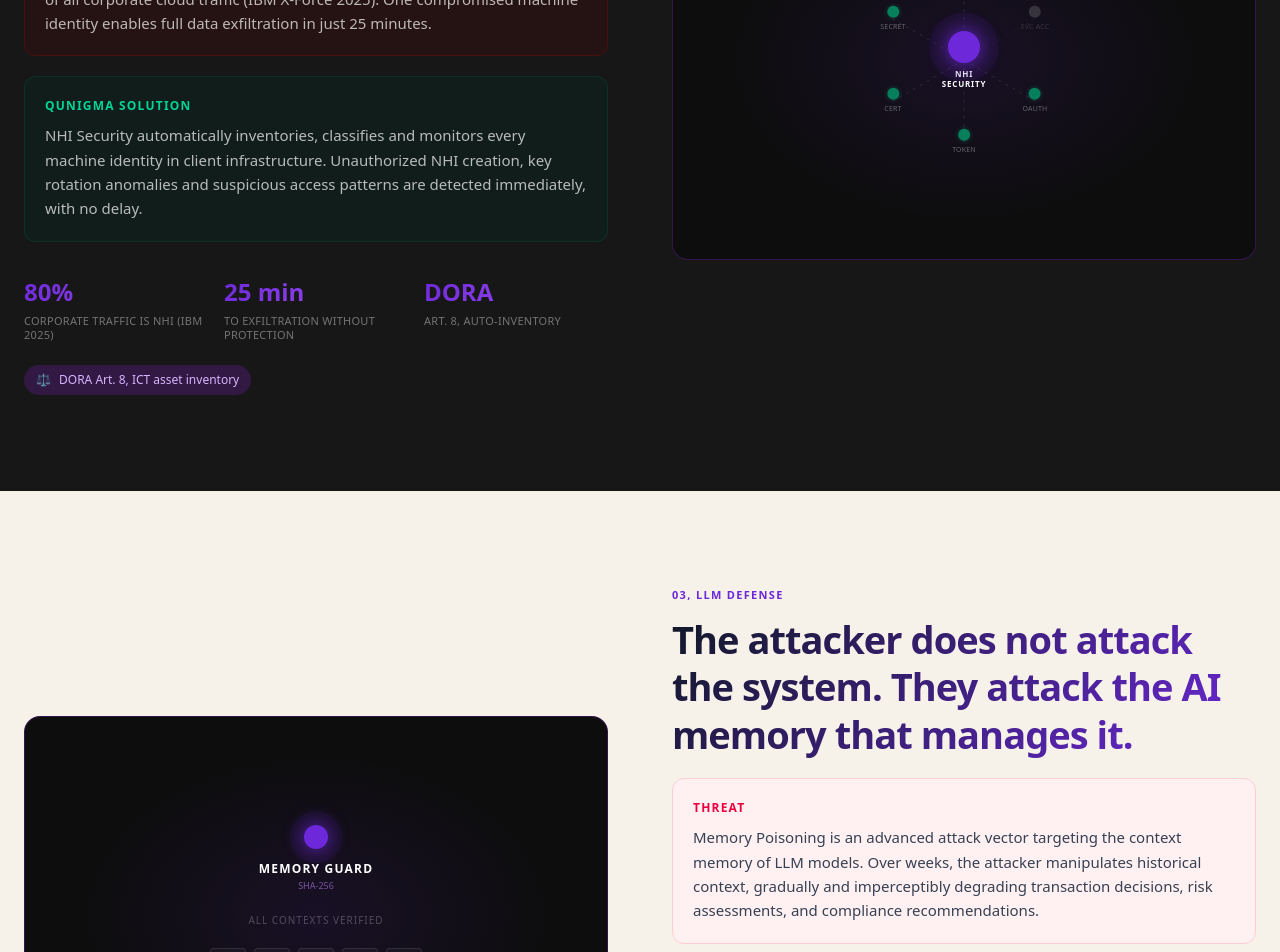
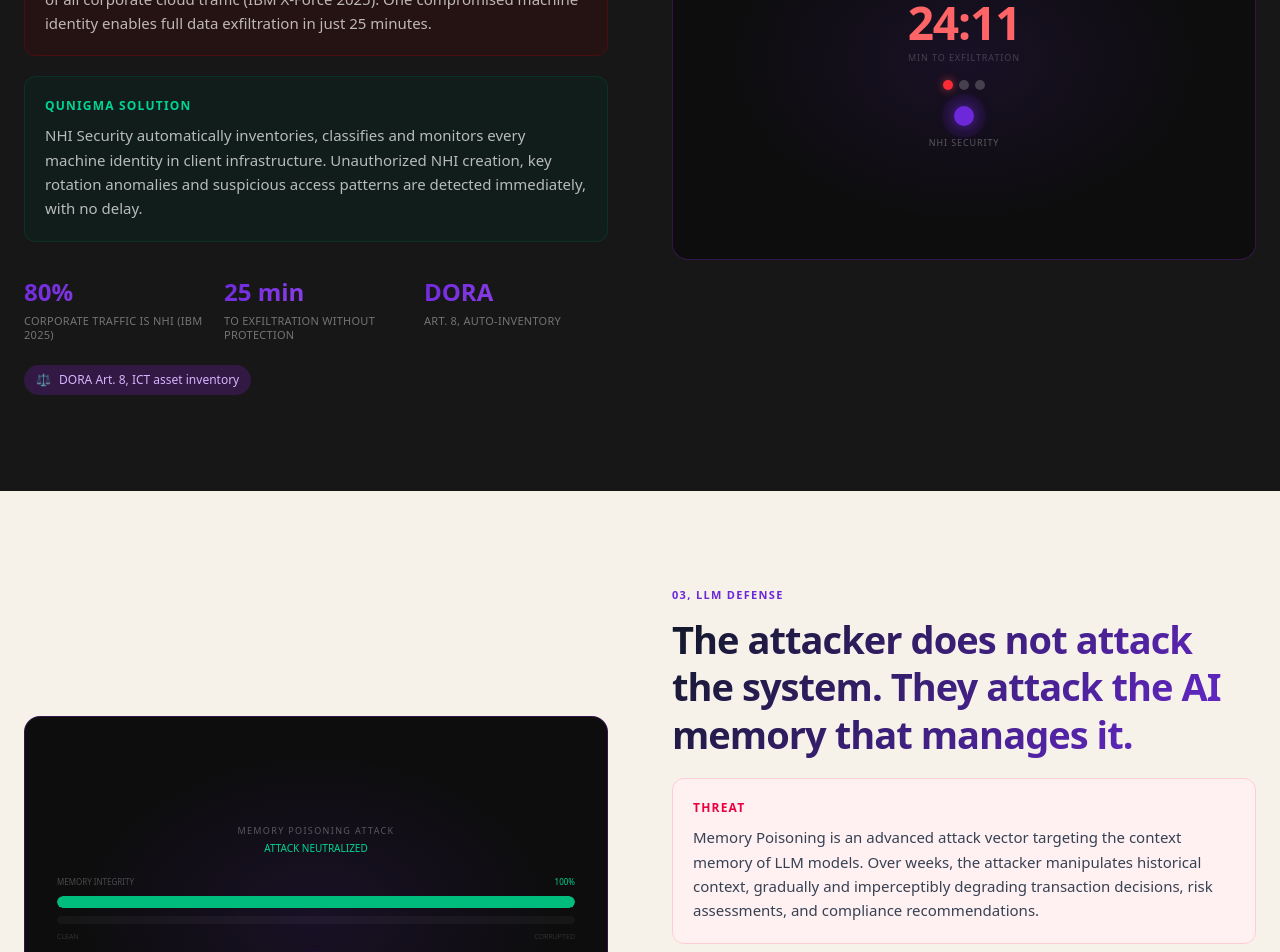
Before and after one commit to JKulczynski/qunigma-landing, a Next.js app: page /en/rozwiazania in a window 1280 px wide. Shown: the part 1700-2652 px from the top of the page. Built offline with nearby package versions, Linux system fonts and the light colour scheme; a web font is replaced by a local one.

Commit message:
Honeypot horizontal option A, unique LLMDefense + NHIGovernance visuals for rozwiazania

```diff
--- a/app/en/rozwiazania/page.tsx
+++ b/app/en/rozwiazania/page.tsx
@@ -2,8 +2,8 @@ import { SubpageNavbar } from '@/components/SubpageNavbar';
 import { Footer } from '@/components/Footer';
 import { CTASection } from '@/components/CTASection';
 import { AllGreenFraudVisual } from '@/components/AllGreenFraudVisual';
-import { NHISecurityVisual } from '@/components/NHISecurityVisual';
-import { MemoryGuardVisual } from '@/components/MemoryGuardVisual';
+import { NHIGovernanceVisual } from '@/components/NHIGovernanceVisual';
+import { LLMDefenseVisual } from '@/components/LLMDefenseVisual';
 import type { Metadata } from 'next';
 
 export const metadata: Metadata = {
@@ -104,8 +104,8 @@ export default function EnRozwiazaniaPage() {
               <div className={`bg-[#0D0D0D] border border-purple-800/40 rounded-2xl h-[320px] md:h-[400px] flex items-center justify-center relative overflow-hidden ${i % 2 === 1 ? 'lg:order-2' : ''}`}>
                 <div className="absolute inset-0" style={{ background: 'radial-gradient(ellipse 60% 60% at 50% 50%, rgba(109,40,217,0.12) 0%, transparent 70%)' }} />
                 {sol.id === 'fraud' && <AllGreenFraudVisual />}
-                {sol.id === 'nhi' && <NHISecurityVisual />}
-                {sol.id === 'llm' && <MemoryGuardVisual />}
+                {sol.id === 'nhi' && <NHIGovernanceVisual />}
+                {sol.id === 'llm' && <LLMDefenseVisual />}
               </div>
 
               {/* Text */}
--- a/components/HoneypotLLMVisual.tsx
+++ b/components/HoneypotLLMVisual.tsx
@@ -1,88 +1,120 @@
 'use client';
 
-import { useEffect, useState } from 'react';
+import { useEffect, useRef, useState } from 'react';
 
-type Phase = 'probing' | 'trapping' | 'trapped' | 'intel';
+type Phase = 'idle' | 'approaching' | 'trapped' | 'intel';
 
 export function HoneypotLLMVisual() {
-  const [phase, setPhase] = useState<Phase>('probing');
-  const [blink, setBlink] = useState(false);
+  const [phase, setPhase] = useState<Phase>('idle');
+  const [lineProgress, setLineProgress] = useState(0);
 
   useEffect(() => {
     let cancelled = false;
+    let rafId: number;
     let t: ReturnType<typeof setTimeout>;
+    const APPROACH_DURATION = 1800;
 
     const runCycle = () => {
       if (cancelled) return;
-      setPhase('probing');
-      setBlink(false);
+      setPhase('idle');
+      setLineProgress(0);
 
-      let blinkCount = 0;
-      const doBlink = () => {
-        if (cancelled) return;
-        setBlink(true);
       t = setTimeout(() => {
         if (cancelled) return;
-          setBlink(false);
-          blinkCount++;
-          if (blinkCount < 4) {
-            t = setTimeout(doBlink, 450);
+        setPhase('approaching');
+        const start = performance.now();
+
+        const tick = (now: number) => {
+          if (cancelled) return;
+          const p = Math.min((now - start) / APPROACH_DURATION, 1);
+          setLineProgress(p);
+          if (p < 1) {
+            rafId = requestAnimationFrame(tick);
           } else {
-            t = setTimeout(() => {
-              if (cancelled) return;
-              setPhase('trapping');
-              t = setTimeout(() => {
-                if (cancelled) return;
             setPhase('trapped');
             t = setTimeout(() => {
               if (cancelled) return;
               setPhase('intel');
               t = setTimeout(runCycle, 1500);
             }, 700);
-              }, 400);
-            }, 200);
           }
-        }, 280);
         };
-
-      t = setTimeout(doBlink, 700);
+        rafId = requestAnimationFrame(tick);
+      }, 800);
     };
 
     runCycle();
     return () => {
       cancelled = true;
+      cancelAnimationFrame(rafId);
       clearTimeout(t);
     };
   }, []);
 
-  const topFaded = phase === 'trapped' || phase === 'intel';
-  const midFlare = phase === 'trapping' || phase === 'trapped';
-  const bottomLit = phase === 'intel';
+  const attackerOpacity = phase === 'trapped' || phase === 'intel' ? 0.12 : 1;
+  const midFlare = phase === 'trapped';
 
   return (
-    <div className="relative flex flex-col items-center justify-center w-full h-full py-10 z-10 font-mono">
+    <div className="relative flex flex-col items-center justify-center w-full h-full py-8 z-10 font-mono gap-7 px-2">
 
-      <div className={`flex flex-col items-center gap-2.5 transition-opacity duration-400 ${topFaded ? 'opacity-15' : 'opacity-100'}`}>
-        <div className={`w-4 h-4 rounded-full bg-red-500 transition-all duration-150 ${blink ? 'shadow-[0_0_22px_rgba(239,68,68,0.95)]' : 'shadow-[0_0_10px_rgba(239,68,68,0.45)]'}`} />
-        <span className="text-white/70 text-xs tracking-widest">ATTACKING AI</span>
+      {/* Main row: attacker — line — honeypot | real system */}
+      <div className="flex items-center w-full px-5 gap-2">
+
+        {/* Attacking AI */}
+        <div
+          className="flex flex-col items-center gap-2 shrink-0 transition-opacity duration-400"
+          style={{ opacity: attackerOpacity }}
+        >
+          <div className="w-4 h-4 rounded-full bg-red-500 shadow-[0_0_12px_rgba(239,68,68,0.6)]" />
+          <span className="text-white/65 text-[8px] tracking-widest whitespace-nowrap">ATTACKING AI</span>
         </div>
 
-      <div className="w-px h-14 border-l-2 border-dashed border-white/20 my-3" />
+        {/* Animated line */}
+        <div className="flex-1 relative h-px mx-1">
+          <div className="absolute inset-0 border-t border-dashed border-white/10" />
+          <div
+            className="absolute left-0 top-0 h-px bg-red-400/60"
+            style={{ width: `${lineProgress * 100}%` }}
+          />
+        </div>
 
-      <div className="flex flex-col items-center gap-2.5 relative">
+        {/* Honeypot LLM */}
+        <div className="flex flex-col items-center gap-2 shrink-0 relative">
           <div className="absolute top-0 w-6 h-6 bg-[#6D28D9] rounded-full node-pulse pointer-events-none" />
           <div className="absolute top-0 w-6 h-6 bg-[#6D28D9] rounded-full node-pulse-delayed pointer-events-none" />
           <div className={`w-6 h-6 rounded-full bg-[#6D28D9] relative z-10 transition-shadow duration-300 ${midFlare ? 'shadow-[0_0_45px_rgba(109,40,217,1.5)]' : 'shadow-[0_0_20px_rgba(109,40,217,0.8)]'}`} />
-        <span className="text-white font-bold text-xs tracking-widest mt-1 relative z-20 text-center transition-all duration-300">
-          {midFlare ? 'ATTACKER TRAPPED' : 'HONEYPOT LLM'}
+          <span className="text-white font-bold text-[8px] tracking-widest mt-1 relative z-20 text-center leading-tight">
+            HONEYPOT<br />LLM
           </span>
         </div>
 
-      <div className="w-px h-14 border-l-2 border-dashed border-white/20 my-3" />
+        {/* Divider */}
+        <div className="h-10 w-px bg-white/10 shrink-0 mx-1" />
 
-      <div className="flex flex-col items-center gap-2.5">
-        <div className={`w-4 h-4 rounded-full transition-all duration-500 ${bottomLit ? 'bg-emerald-500 shadow-[0_0_15px_rgba(16,185,129,0.5)]' : 'bg-white/15'}`} />
-        <span className={`text-xs tracking-widest transition-colors duration-500 ${bottomLit ? 'text-white/50' : 'text-white/20'}`}>THREAT INTEL</span>
+        {/* Real System */}
+        <div className="flex flex-col items-center gap-2 shrink-0">
+          <div className="w-3.5 h-3.5 rounded-full bg-emerald-500/50 shadow-[0_0_6px_rgba(16,185,129,0.25)]" />
+          <span className="text-white/30 text-[8px] tracking-widest text-center leading-tight whitespace-nowrap">
+            REAL<br />SYSTEM
+          </span>
+        </div>
+
+      </div>
+
+      {/* Status bottom */}
+      <div className="flex flex-col items-center gap-2">
+        <div className={`w-3 h-3 rounded-full transition-all duration-500 ${phase === 'intel' ? 'bg-emerald-500 shadow-[0_0_12px_rgba(16,185,129,0.5)]' : 'bg-white/10'}`} />
+        <span className={`text-[9px] tracking-widest transition-colors duration-300 ${
+          phase === 'trapped' ? 'text-purple-400' :
+          phase === 'intel' ? 'text-emerald-400' :
+          phase === 'approaching' ? 'text-red-400/70' :
+          'text-white/20'
+        }`}>
+          {phase === 'trapped' ? 'ATTACKER TRAPPED' :
+           phase === 'intel' ? 'THREAT INTEL GATHERED' :
+           phase === 'approaching' ? 'LURING IN...' :
+           'MONITORING'}
+        </span>
       </div>
 
     </div>
--- /dev/null
+++ b/components/LLMDefenseVisual.tsx
@@ -0,0 +1,113 @@
+'use client';
+
+import { useEffect, useState } from 'react';
+
+const CORRUPT_DURATION = 4000;
+const TARGET_CORRUPTION = 0.82;
+
+export function LLMDefenseVisual() {
+  const [corruption, setCorruption] = useState(0);
+  const [days, setDays] = useState(0);
+  const [phase, setPhase] = useState<'corrupting' | 'detected' | 'blocked'>('corrupting');
+
+  useEffect(() => {
+    let cancelled = false;
+    let rafId: number;
+    let t: ReturnType<typeof setTimeout>;
+
+    const runCycle = () => {
+      if (cancelled) return;
+      setCorruption(0);
+      setDays(0);
+      setPhase('corrupting');
+      const start = performance.now();
+
+      const tick = (now: number) => {
+        if (cancelled) return;
+        const p = Math.min((now - start) / CORRUPT_DURATION, 1);
+        setCorruption(p * TARGET_CORRUPTION);
+        setDays(Math.floor(p * 47));
+
+        if (p < 1) {
+          rafId = requestAnimationFrame(tick);
+        } else {
+          setPhase('detected');
+          t = setTimeout(() => {
+            if (cancelled) return;
+            setPhase('blocked');
+            t = setTimeout(runCycle, 1500);
+          }, 700);
+        }
+      };
+      rafId = requestAnimationFrame(tick);
+    };
+
+    runCycle();
+    return () => {
+      cancelled = true;
+      cancelAnimationFrame(rafId);
+      clearTimeout(t);
+    };
+  }, []);
+
+  const corruptPct = Math.round(corruption * 100);
+  const integrityPct = 100 - corruptPct;
+
+  return (
+    <div className="relative flex flex-col items-center justify-center w-full h-full py-8 z-10 font-mono gap-5 px-8">
+
+      {/* Header */}
+      <div className="text-center">
+        <div className="text-white/30 text-[9px] tracking-[0.15em] uppercase mb-1">MEMORY POISONING ATTACK</div>
+        <div className={`text-[10px] font-mono transition-colors duration-300 ${phase === 'blocked' ? 'text-emerald-400' : 'text-red-400/70'}`}>
+          {phase === 'blocked' ? 'ATTACK NEUTRALIZED' : `ATTACK DAY ${days}`}
+        </div>
+      </div>
+
+      {/* Integrity bar */}
+      <div className="w-full flex flex-col gap-2">
+        <div className="flex justify-between text-[8px]">
+          <span className="text-white/25">MEMORY INTEGRITY</span>
+          <span className={`transition-colors duration-300 ${phase === 'blocked' ? 'text-emerald-400' : integrityPct < 30 ? 'text-red-400' : 'text-white/40'}`}>
+            {phase === 'blocked' ? '100%' : `${integrityPct}%`}
+          </span>
+        </div>
+        <div className="h-3 bg-white/[0.06] rounded-full overflow-hidden">
+          <div
+            className={`h-full rounded-full transition-none ${phase === 'blocked' ? 'bg-emerald-500' : 'bg-emerald-600/60'}`}
+            style={{ width: phase === 'blocked' ? '100%' : `${integrityPct}%` }}
+          />
+        </div>
+
+        {/* Corruption fill */}
+        <div className="h-2 bg-white/[0.04] rounded-full overflow-hidden">
+          <div
+            className={`h-full rounded-full transition-none ${phase === 'blocked' ? 'w-0' : 'bg-red-600/50'}`}
+            style={phase !== 'blocked' ? { width: `${corruptPct}%` } : undefined}
+          />
+        </div>
+        <div className="flex justify-between text-[7px] text-white/15">
+          <span>CLEAN</span>
+          <span>CORRUPTED</span>
+        </div>
+      </div>
+
+      {/* Memory Guard node */}
+      <div className="flex flex-col items-center gap-2 relative">
+        <div className="absolute top-0 w-5 h-5 bg-[#6D28D9] rounded-full node-pulse pointer-events-none" />
+        <div className="absolute top-0 w-5 h-5 bg-[#6D28D9] rounded-full node-pulse-delayed pointer-events-none" />
+        <div className="w-5 h-5 rounded-full bg-[#6D28D9] shadow-[0_0_16px_rgba(109,40,217,0.9)] relative z-10" />
+        <span className={`text-[9px] tracking-widest mt-1 relative z-20 font-bold transition-colors duration-300 ${
+          phase === 'detected' ? 'text-purple-400' :
+          phase === 'blocked' ? 'text-emerald-400' :
+          'text-white/35'
+        }`}>
+          {phase === 'detected' ? 'ANOMALY DETECTED' :
+           phase === 'blocked' ? 'MEMORY RESTORED' :
+           'MEMORY GUARD'}
+        </span>
+      </div>
+
+    </div>
+  );
+}
--- /dev/null
+++ b/components/NHIGovernanceVisual.tsx
@@ -0,0 +1,106 @@
+'use client';
+
+import { useEffect, useState } from 'react';
+
+const COUNTDOWN_START = 25 * 60;
+const REAL_DURATION = 3200;
+
+export function NHIGovernanceVisual() {
+  const [secondsLeft, setSecondsLeft] = useState(COUNTDOWN_START);
+  const [nhiCount, setNhiCount] = useState(1);
+  const [phase, setPhase] = useState<'counting' | 'contained'>('counting');
+  const [stoppedAt, setStoppedAt] = useState('');
+
+  useEffect(() => {
+    let cancelled = false;
+    let rafId: number;
+    let t: ReturnType<typeof setTimeout>;
+
+    const runCycle = () => {
+      if (cancelled) return;
+      setPhase('counting');
+      setSecondsLeft(COUNTDOWN_START);
+      setNhiCount(1);
+      const start = performance.now();
+
+      const tick = (now: number) => {
+        if (cancelled) return;
+        const p = Math.min((now - start) / REAL_DURATION, 1);
+        const secs = Math.round(COUNTDOWN_START * (1 - p * 0.13));
+        setSecondsLeft(secs);
+        setNhiCount(Math.min(Math.floor(p * 11) + 1, 11));
+
+        if (p < 1) {
+          rafId = requestAnimationFrame(tick);
+        } else {
+          const m = Math.floor(secs / 60);
+          const s = secs % 60;
+          setStoppedAt(`${String(m).padStart(2, '0')}:${String(s).padStart(2, '0')}`);
+          setPhase('contained');
+          t = setTimeout(runCycle, 2000);
+        }
+      };
+      rafId = requestAnimationFrame(tick);
+    };
+
+    runCycle();
+    return () => {
+      cancelled = true;
+      cancelAnimationFrame(rafId);
+      clearTimeout(t);
+    };
+  }, []);
+
+  const mins = Math.floor(secondsLeft / 60);
+  const secs = secondsLeft % 60;
+  const timeStr = `${String(mins).padStart(2, '0')}:${String(secs).padStart(2, '0')}`;
+
+  return (
+    <div className="relative flex flex-col items-center justify-center w-full h-full py-8 z-10 font-mono gap-4">
+
+      {/* Label */}
+      <div className="text-center">
+        <div className={`text-[9px] tracking-[0.15em] uppercase transition-colors duration-400 ${phase === 'contained' ? 'text-emerald-400/70' : 'text-red-400/60'}`}>
+          {phase === 'contained' ? 'EXFILTRATION PREVENTED' : 'ROGUE NHI ACTIVE'}
+        </div>
+      </div>
+
+      {/* Countdown */}
+      <div className="text-center">
+        <div className={`text-[46px] font-black tracking-tight leading-none transition-colors duration-400 ${phase === 'contained' ? 'text-emerald-400' : 'text-red-400'}`}>
+          {timeStr}
+        </div>
+        <div className="text-white/20 text-[9px] tracking-widest mt-1.5">
+          {phase === 'contained' ? `STOPPED AT ${stoppedAt}` : 'MIN TO EXFILTRATION'}
+        </div>
+      </div>
+
+      {/* NHI nodes - growing cluster */}
+      <div className="flex flex-wrap justify-center gap-1.5" style={{ maxWidth: 200 }}>
+        {Array.from({ length: nhiCount }).map((_, i) => (
+          <div
+            key={i}
+            className={`w-2.5 h-2.5 rounded-full transition-all duration-300 ${
+              phase === 'contained'
+                ? 'bg-emerald-500/55 shadow-[0_0_4px_rgba(16,185,129,0.35)]'
+                : i === 0
+                ? 'bg-red-500 shadow-[0_0_8px_rgba(239,68,68,0.7)]'
+                : 'bg-white/20'
+            }`}
+          />
+        ))}
+      </div>
+
+      {/* NHI Security node */}
+      <div className="flex flex-col items-center gap-1.5 relative">
+        <div className="absolute top-0 w-5 h-5 bg-[#6D28D9] rounded-full node-pulse pointer-events-none" />
+        <div className="absolute top-0 w-5 h-5 bg-[#6D28D9] rounded-full node-pulse-delayed pointer-events-none" />
+        <div className="w-5 h-5 rounded-full bg-[#6D28D9] shadow-[0_0_16px_rgba(109,40,217,0.9)] relative z-10" />
+        <span className={`text-[9px] tracking-widest mt-1 transition-colors duration-300 ${phase === 'contained' ? 'text-emerald-400' : 'text-white/30'}`}>
+          {phase === 'contained' ? 'NHI GOVERNED' : 'NHI SECURITY'}
+        </span>
+      </div>
+
+    </div>
+  );
+}
```
Also changed, not shown: app/rozwiazania/page.tsx (+4 -4 lines). Lines whose indentation alone changed are shown as unchanged.
